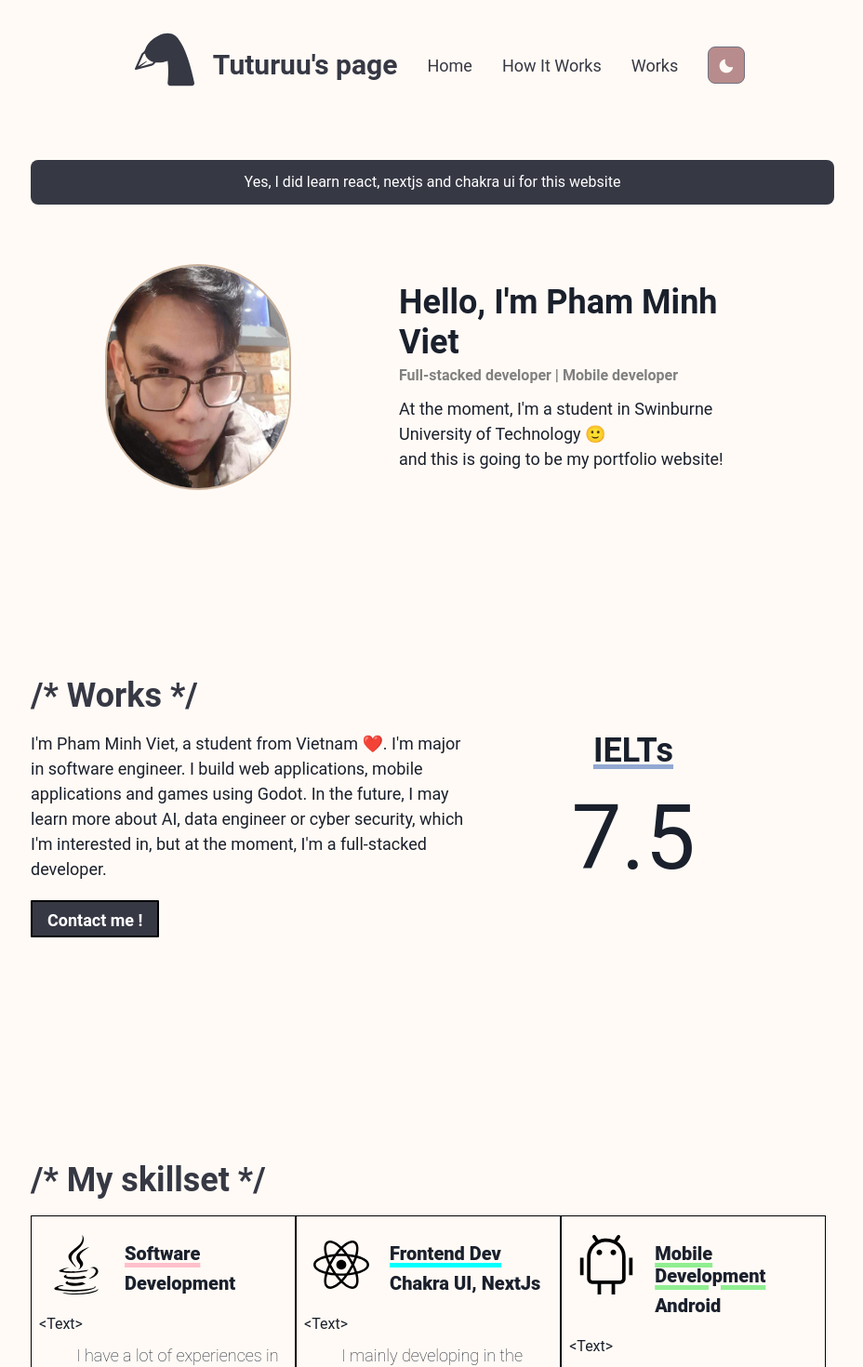
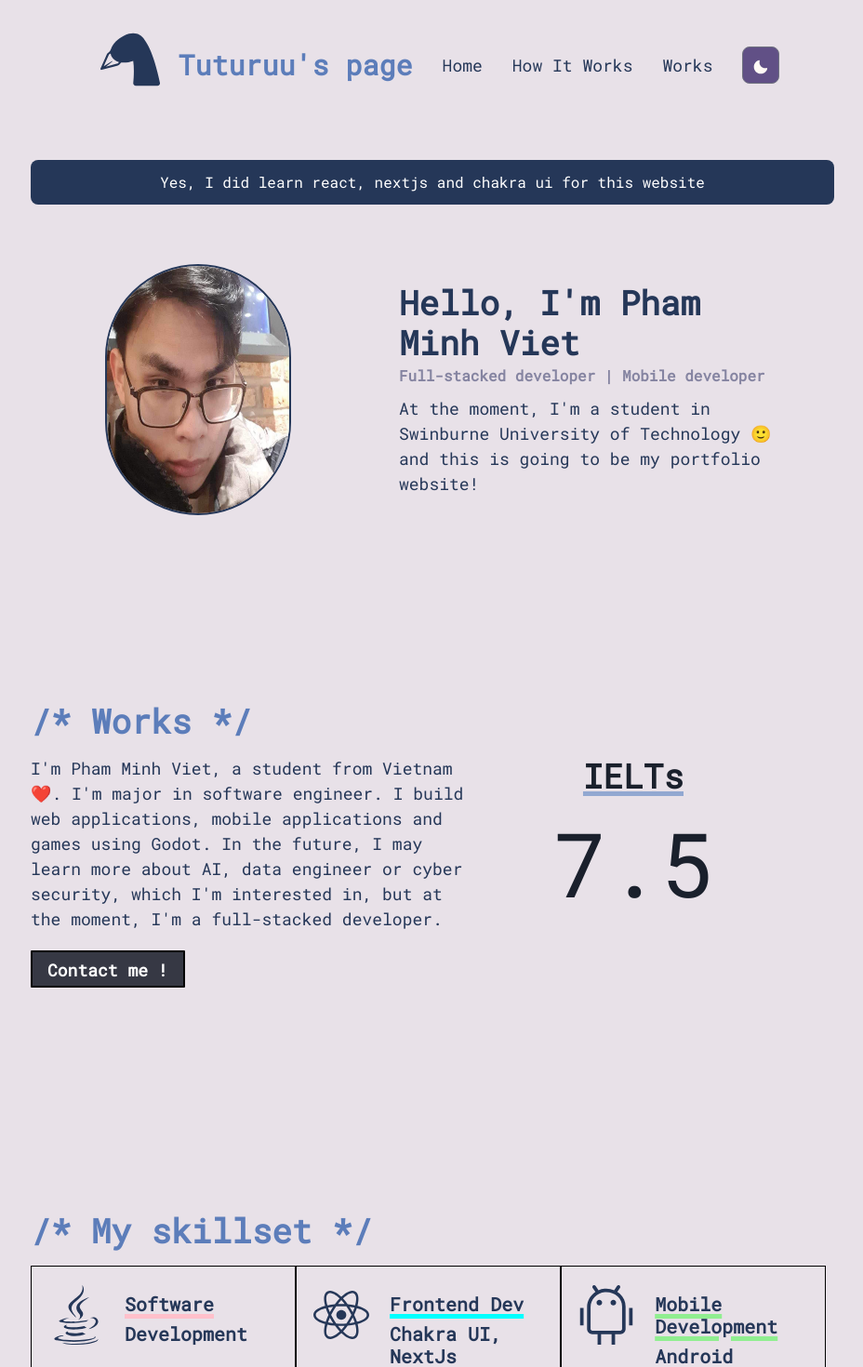
Before and after one commit to tuturuuu/portfolio, a Next.js app: page / in a window 1280 px wide. Shown: the top 1470 px of the page at 93% size, without its empty margins (175-1103 px from the left). Built offline with nearby package versions, Linux system fonts and the light colour scheme.

Commit message:
with color

```diff
--- a/libs/theme.js
+++ b/libs/theme.js
@@ -1,10 +1,9 @@
 import {
-  background,
-  border,
   extendTheme,
-  textDecoration,
 } from "@chakra-ui/react";
 import { mode } from "@chakra-ui/theme-tools";
+import "@fontsource/roboto-mono"
+import "@fontsource/roboto"
 
 const config = {
   initialColorMode: "system",
@@ -14,48 +13,56 @@ const config = {
 const styles = {
   global: (props) => ({
     body: {
-      bg: mode("#FFFAF5", "#202023")(props),
+      bg: mode("#E8E1E8", "#1C1C24")(props),
     },
   }),
 };
 
 const fonts = {
-  heading: "Roboto",
-  body: "Roboto",
+  heading: "Roboto Mono",
+  body: "Roboto Mono",
+
 };
 
 const components = {
   Heading: {
     variants: {
-      "section-title": {
+      "section-title": (props) => ({
         marginTop: 3,
         marginBottom: 4,
-        color: "#363844",
-      },
+        color: mode("darkBlue", "lightBlue")(props),
+      }),
     },
   },
 
   Text: {
     baseStyle: (props) => ({
       fontSize: "lg",
+      color: mode("#253758", "white")(props)
     }),
   },
 
   Link: {
     baseStyle: (props) => ({
       fontSize: "lg",
-      color: mode("#363844", "white")(props),
+      color: mode("#253758", "white")(props),
       textUnderlineOffset: 3,
     }),
   },
 };
 
 const colors = {
+  lightPink: "#E1BFD1",
   darkPink: "#b88c8c",
   darkBrown: "#9b7960",
   veriLightBrown: "#FFFAF5",
   darkBlueBlack: "#363844",
   lightBrown: "#cbb19b",
+  darkBlue: "#5C7DBA",
+  darkerBlue: "#253758",
+  normalBlue: "#8584A1",
+  darkPurple: "#615086",
+  lightBlue: "#9AB2E7"
 };
 
 const theme = extendTheme({
--- a/package.json
+++ b/package.json
@@ -12,6 +12,7 @@
     "@emotion/react": "^11.11.4",
     "@emotion/styled": "^11.11.5",
     "@fontsource/roboto": "^5.0.12",
+    "@fontsource/roboto-mono": "^5.0.17",
     "eslint-config-next": "^14.2.0",
     "framer-motion": "^11.0.28",
     "next": "^14.2.0",
--- a/pages/ui/fragments/darkModeIcon.js
+++ b/pages/ui/fragments/darkModeIcon.js
@@ -15,7 +15,7 @@ export function ToggleIcon({ onClick, display, boxSize }) {
       borderStyle="solid"
       borderColor="#707280"
       onClick={onClick}
-      bg={useColorModeValue("darkPink", "veriLightBrown")}
+      bg={useColorModeValue("darkPurple", "white")}
       color={useColorModeValue("veriLightBrown", "darkBrown")}
       display={display}
     />
--- a/pages/ui/fragments/expertise-box.js
+++ b/pages/ui/fragments/expertise-box.js
@@ -1,5 +1,5 @@
 import { Box, Flex, Heading, Text } from "@chakra-ui/react";
-
+import { useColorModeValue } from "@chakra-ui/react";
 export default function Expertise({
   header,
   text,
@@ -12,7 +12,7 @@ export default function Expertise({
       w={{ xl: "33%" }}
       variant="expertise-box"
       borderStyle="solid"
-      borderColor="black"
+      borderColor={useColorModeValue("black", "white")}
       borderWidth="1.5px"
     >
       <Flex mt="20px" mb="20px">
@@ -27,10 +27,11 @@ export default function Expertise({
             textDecor="underline"
             textDecorationColor={underlineColor}
             textDecorationThickness="5px"
+            color={useColorModeValue("darkerBlue", "white")}
           >
             {header}{" "}
           </Heading>
-          <Heading size="md" align="left" paddingTop={2} fontWeight="900">
+          <Heading size="md" align="left" paddingTop={2} color={useColorModeValue("darkerBlue", "white")}>
             {subheader}{" "}
           </Heading>
         </Box>
--- a/pages/ui/fragments/logo.js
+++ b/pages/ui/fragments/logo.js
@@ -1,4 +1,5 @@
 import { createIcon, Heading, Flex } from "@chakra-ui/react";
+import { useColorModeValue } from "@chakra-ui/react";
 
 const DuckIcon = createIcon({
   displayName: "Logo",
@@ -16,7 +17,7 @@ export default function Logo({ color }) {
         ml={{ md: "10" }}
       />
 
-      <Heading size="lg" padding={5}>
+      <Heading size="lg" padding={5} color={useColorModeValue('darkBlue', 'lightBlue')}>
         Tuturuu's page
       </Heading>
     </Flex>
--- a/pages/ui/fragments/navbar.js
+++ b/pages/ui/fragments/navbar.js
@@ -91,7 +91,7 @@ const Navbar = () => {
 
   return (
     <NavBarContainer>
-      <Logo color={useColorModeValue("darkBlueBlack", "white")} />
+      <Logo color={useColorModeValue("darkerBlue", "white")} />
       <MenuToggle toggle={toggle} isOpen={isOpen} />
       <MenuLinks isOpen={isOpen} />
     </NavBarContainer>
--- a/pages/ui/main.js
+++ b/pages/ui/main.js
@@ -8,7 +8,6 @@ import {
   Center,
   Divider,
   Link,
-  IconButton
 } from "@chakra-ui/react";
 import { useColorModeValue } from "@chakra-ui/react";
 import Section from "./fragments/section";
@@ -30,13 +29,13 @@ export default function MainPage() {
     <>
       <Container maxWidth={{ sm: "70%" }}>
         <Box
-          bg="darkBlueBlack"
+          bg={useColorModeValue("darkerBlue", "lightBlue")}
           borderRadius="lg"
           mt={6}
           mb={6}
           p={3}
           textAlign="center"
-          color="white"
+          color={useColorModeValue("white", "darkerBlue")}
         >
           Yes, I did learn react, nextjs and chakra ui for this website
         </Box>
@@ -54,17 +53,17 @@ export default function MainPage() {
             alt="Profile pic"
             maxWidth="200px"
             borderRadius="full"
-            borderColor="lightBrown"
+            borderColor={useColorModeValue("darkerBlue", "white")}
             borderStyle="solid"
             borderWidth={2}
           />
           <Box ml={{ xl: "6rem", lg: 5 }} align="left" p={5}>
-            <Heading as="h1" size="xl" mb={1}>
+            <Heading as="h1" size="xl" mb={1} color={useColorModeValue("darkerBlue", "white")}>
               Hello, I'm Pham Minh Viet
             </Heading>
             <Heading
               size="sm"
-              color={useColorModeValue("GrayText", "lightgray")}
+              color={useColorModeValue("normalBlue", "lightgray")}
               mb={3}
             >
               Full-stacked developer | Mobile developer
@@ -105,13 +104,13 @@ export default function MainPage() {
                 pt={1}
                 fontWeight="bold"
                 fontSize="lg"
-                bg="darkBlueBlack"
+                bg={useColorModeValue("darkBlueBlack", "lightBlue")}
                 borderStyle="solid"
                 borderWidth="2px"
                 borderRadius="1px"
                 borderColor="black"
-                color="white"
-                _hover={{ bg: "transparent", color: "black" }}
+                color={useColorModeValue("white", "black")}
+                _hover={{ bg: useColorModeValue("transparent", "darkBlue") , color: useColorModeValue("darkBlueBlack", "white") }}
               >
                 Contact me !
               </Button>
@@ -152,7 +151,7 @@ export default function MainPage() {
               icon={
                 <Java
                   boxSize={{ md: "16", base: "14" }}
-                  color="black"
+                  color={useColorModeValue("darkerBlue", "white")}
                   fill="white"
                   mr={"5"}
                   ml={"4"}
@@ -168,7 +167,7 @@ export default function MainPage() {
               icon={
                 <React
                   boxSize={{ md: "16", base: "14" }}
-                  color="black"
+                  color={useColorModeValue("darkerBlue", "white")}
                   fill="black"
                   mr={"5"}
                   ml={"4"}
@@ -183,7 +182,7 @@ export default function MainPage() {
               icon={
                 <Android
                   boxSize={{ md: "16", base: "14" }}
-                  color="black"
+                  color={useColorModeValue("darkerBlue", "white")}
                   fill="black"
                   mr={"5"}
                   ml={"4"}
@@ -203,11 +202,10 @@ export default function MainPage() {
           <Box display={{lg:"flex"}}>
 
             <Box>
-            {/* <Image src="/images/me.png" width='25rem'/> */}
-
+              <Image src="/images/greekEdit.png" maxW='250px' ml={{sm:'4rem'}} alt="GreekEdit"/>
             </Box>
 
-            <Box ml="0.5rem">
+            <Box ml={{lg:"4rem"}}>
 
               <Text display="inline" fontWeight="Bold" fontSize="1.5rem">
                 2005:{" "}
@@ -223,7 +221,7 @@ export default function MainPage() {
                     orientation="vertical"
                     borderWidth="1px"
                     borderStyle="solid"
-                    borderColor="black"
+                    borderColor={useColorModeValue("black", "white")}
                   />
                 </Center>
               </Box>
@@ -244,7 +242,7 @@ export default function MainPage() {
                     orientation="vertical"
                     borderWidth="1px"
                     borderStyle="solid"
-                    borderColor="black"
+                    borderColor={useColorModeValue("black", "white")}
                   />
                 </Center>
               </Box>
@@ -265,7 +263,7 @@ export default function MainPage() {
                     orientation="vertical"
                     borderWidth="1px"
                     borderStyle="solid"
-                    borderColor="black"
+                    borderColor={useColorModeValue("black", "white")}
                   />
                 </Center>
               </Box>
@@ -283,7 +281,7 @@ export default function MainPage() {
                     orientation="horizontal"
                     borderWidth="1px"
                     borderStyle="solid"
-                    borderColor="black"
+                    borderColor={useColorModeValue("black", "white")}
                     mt='8rem'
           />
           </Section>
@@ -299,7 +297,7 @@ export default function MainPage() {
             <Text>I also like <strong>gaming, watching movies</strong>  and <strong> spending time with my love one </strong> </Text>
           </Box>
 
-          <Image src="/images/socrates.png" maxW='300px' ml='5rem' />
+          <Image src="/images/socrates.png" maxW='300px' ml={{md:'5rem'}} alt="Aristotle" />
 
           </Box>
 
@@ -307,7 +305,7 @@ export default function MainPage() {
 
           <Box display={{lg:'flex'}}>
 
-          <Image src="/images/niezsche.jpg" maxW='300px' ml={{xl:'8rem'}} display={{base:'none', lg:'block'}} />
+          <Image src="/images/niezsche.jpg" maxW='300px' ml={{xl:'8rem'}} display={{base:'none', lg:'block'}} alt="Niezsche" />
 
           <Box w={{lg:'45%'}} ml={{lg:'10rem'}}>
           <Heading variant='section-title' mt='2rem'>/* My socials: */</Heading>
```
Also changed, not shown: public/images/greekEdit.png (added), 1 other file (tests, documents, lock files or other folders).
